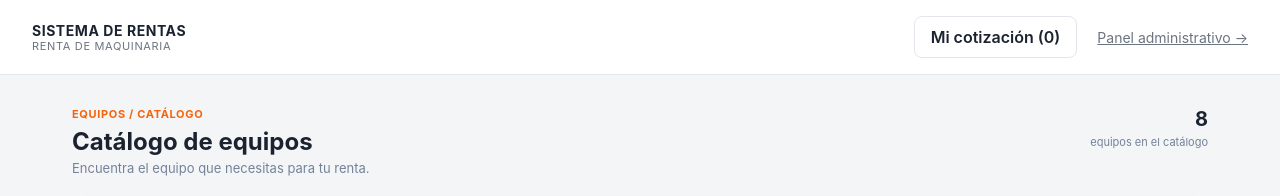
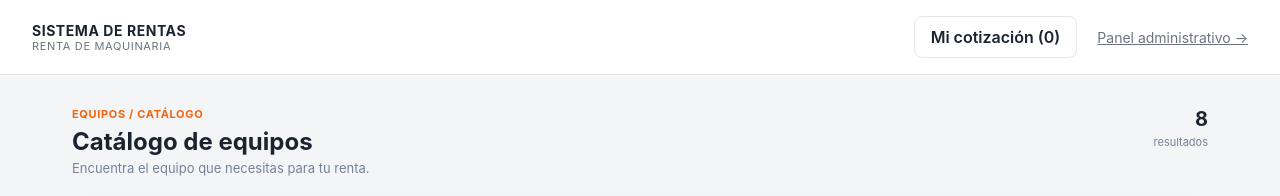
Before and after one commit to chrisTito402/cotizador-renta-equipos, a React (Vite) app: page / in a window 1280 px wide. Shown: the top 196 px of the page. Built offline with nearby package versions, Linux system fonts and the light colour scheme.

Commit message:
Atender revisión: contador de resultados y cantidades enteras

```diff
--- a/src/logica/calculoRenta.js
+++ b/src/logica/calculoRenta.js
@@ -57,6 +57,9 @@ export function calcularRenta(lineas, fechaInicio, fechaFin) {
     if ((typeof cantidadOriginal !== 'number' && typeof cantidadOriginal !== 'string') || !Number.isFinite(cantidad) || cantidad < 1) {
       throw new Error(`La cantidad del equipo ${equipoId} debe ser un número de al menos 1`);
     }
+    if (!Number.isInteger(cantidad)) {
+      throw new Error(`La cantidad del equipo ${equipoId} debe ser un número entero`);
+    }
 
     return {
       equipoId,
--- a/src/paginas/cliente/Catalogo.jsx
+++ b/src/paginas/cliente/Catalogo.jsx
@@ -23,7 +23,7 @@ export default function Catalogo() {
           <h1>Catálogo de equipos</h1>
           <p className="sutil">Encuentra el equipo que necesitas para tu renta.</p>
         </div>
-        <div className="catalogo-contador"><strong>{equipos.length}</strong><span>equipos en el catálogo</span></div>
+        <div className="catalogo-contador"><strong>{equipos.length}</strong><span>resultados</span></div>
       </header>
 
       <section className="tarjeta catalogo-filtros" aria-label="Filtros del catálogo">
```
